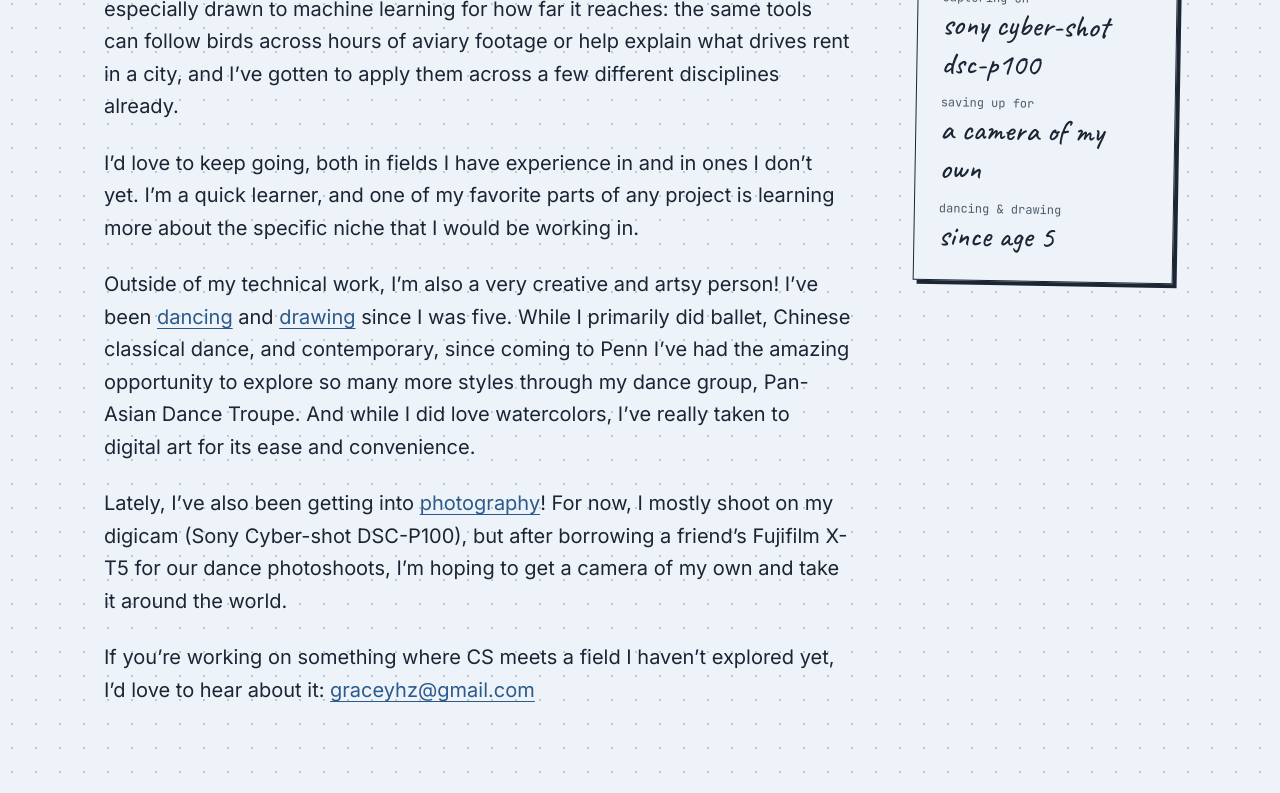
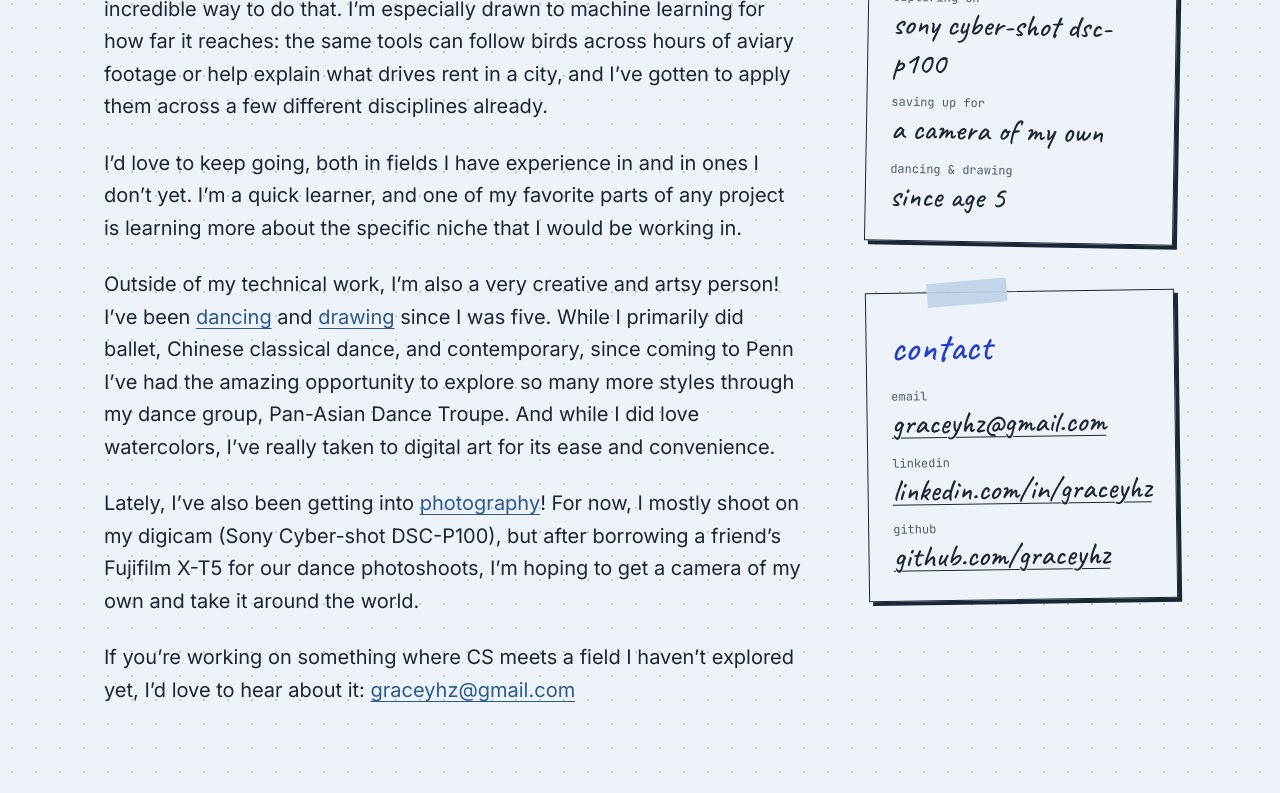
Before and after one commit to graceyhz/personal-site, a Next.js app: page /about in a window 1280 px wide. Shown: the part 464-1257 px from the top of the page. Built offline with nearby package versions, Linux system fonts and the light colour scheme.

Commit message:
add contact info

```diff
--- a/app/about/page.tsx
+++ b/app/about/page.tsx
@@ -16,6 +16,13 @@ const currently = [
   { label: "capturing on", value: "sony cyber-shot dsc-p100" },
   { label: "saving up for", value: "a camera of my own" },
   { label: "dancing & drawing", value: "since age 5" },
+];
+
+// Second handwritten card: ways to reach me
+const contact = [
+  { label: "email", href: `mailto:${site.email}`, text: site.email },
+  { label: "linkedin", href: site.linkedin, text: "linkedin.com/in/graceyhz" },
+  { label: "github", href: site.github, text: "github.com/graceyhz" },
 ];
 
 function InlineLink({ href, children }: { href: string; children: ReactNode }) {
@@ -77,9 +84,10 @@ export default function AboutPage() {
           </p>
         </div>
 
+        <div className="flex flex-[1_1_260px] flex-col gap-12">
           <aside
             aria-label="Currently"
-          className="relative flex-[1_1_260px] rotate-1 border-[1.5px] border-ink bg-paper px-6 pt-8 pb-6 shadow-[4px_4px_0_var(--ink)]"
+            className="relative rotate-1 border-[1.5px] border-ink bg-paper px-6 pt-8 pb-6 shadow-[4px_4px_0_var(--ink)]"
           >
             <span
               aria-hidden="true"
@@ -95,6 +103,34 @@ export default function AboutPage() {
               ))}
             </dl>
           </aside>
+
+          <aside
+            aria-label="Contact"
+            className="relative -rotate-[0.8deg] border-[1.5px] border-ink bg-paper px-6 pt-8 pb-6 shadow-[4px_4px_0_var(--ink)]"
+          >
+            <span
+              aria-hidden="true"
+              className="absolute -top-3 left-[20%] h-6 w-20 -rotate-[4deg] bg-[#bfd3e8] opacity-90"
+            />
+            <p className="font-hand text-3xl text-pen">contact</p>
+            <dl className="mt-4 space-y-3">
+              {contact.map(({ label, href, text }) => (
+                <div key={label}>
+                  <dt className="font-mono text-xs lowercase text-ink-muted">{label}</dt>
+                  <dd className="font-hand text-2xl leading-tight break-words">
+                    <a
+                      href={href}
+                      className="underline decoration-1 underline-offset-4 transition-colors duration-150 hover:text-accent-text"
+                      {...(href.startsWith("http") ? { target: "_blank", rel: "noopener noreferrer" } : {})}
+                    >
+                      {text}
+                    </a>
+                  </dd>
+                </div>
+              ))}
+            </dl>
+          </aside>
+        </div>
       </div>
     </Container>
   );
```
Lines whose indentation alone changed are shown as unchanged.
